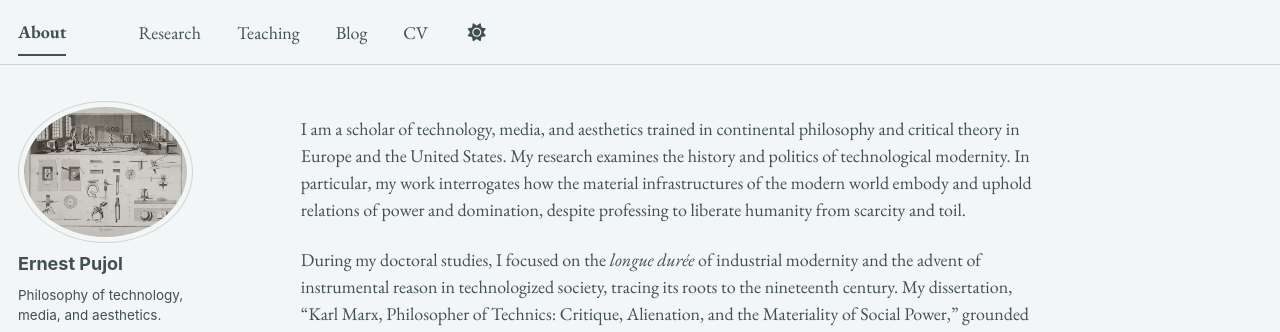
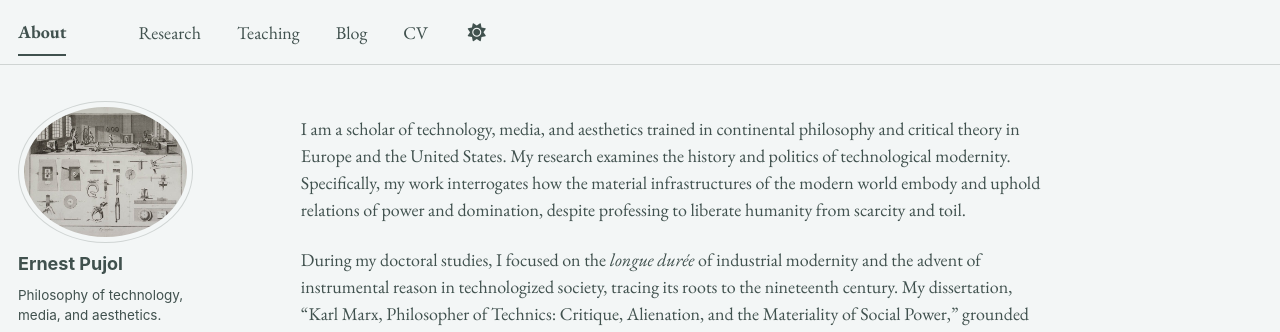
Before and after one commit to epujol90/epujol90.github.io, a Jekyll site: the page built from _pages/about.md, in a window 1280 px wide and 1069 px high. Shown: the top 332 px of the window. Built offline with Jekyll 4.4.1, drawn with Linux system fonts in a browser that asks for light colours; some web fonts are replaced; a script bundle is joined from its source files by our own code; library files that are not in the unit come from our copies.

Commit message:
Update about.md

```diff
--- a/_pages/about.md
+++ b/_pages/about.md
@@ -6,7 +6,7 @@ redirect_from:
   - /about/
   - /about.html
 ---
-I am a scholar of technology, media, and aesthetics trained in continental philosophy and critical theory in Europe and the United States. My research examines the history and politics of technological modernity. In particular, my work interrogates how the material infrastructures of the modern world embody and uphold relations of power and domination, despite professing to liberate humanity from scarcity and toil.
+I am a scholar of technology, media, and aesthetics trained in continental philosophy and critical theory in Europe and the United States. My research examines the history and politics of technological modernity. Specifically, my work interrogates how the material infrastructures of the modern world embody and uphold relations of power and domination, despite professing to liberate humanity from scarcity and toil.
 
 During my doctoral studies, I focused on the _longue durée_ of industrial modernity and the advent of instrumental reason in technologized society, tracing its roots to the nineteenth century. My dissertation, “Karl Marx, Philosopher of Technics: Critique, Alienation, and the Materiality of Social Power,” grounded this historical inquiry in Marx’s engagement with the industrial literature of his time, reconstructing -- against prevailing productivist and economicist readings -- how he theorized the relationship between capitalism and modern technological transformations. I argued that Marx’s account of industrial development, though largely misunderstood by the Marxist tradition, presciently identified in the capitalist "subsumption" of the labor process the basis of the technocratic logic that mediates human-machine entanglements in advanced industrial society. I contend that this key organizing principle of capitalist modernity has not only steered the general course of the so-called information age but has also reasserted itself with renewed vigor in the contemporary AI project -- particularly in its claim to expand human autonomy by automating judgment and reason.
 
```
